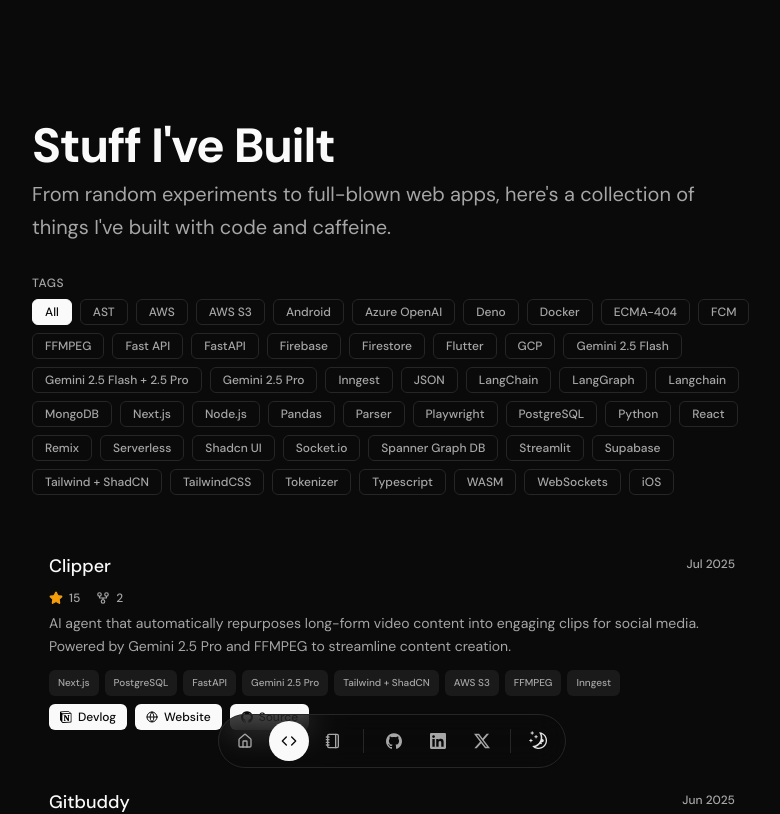
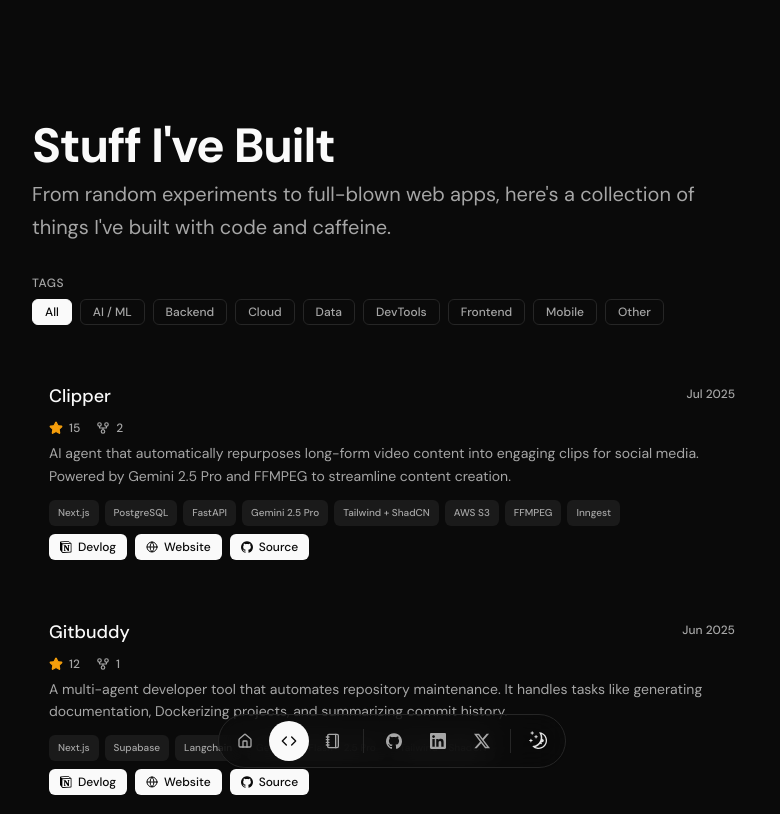
Before and after one commit to 0xadityaa/Portfolio, a Next.js app: page /projects in a window 1280 px wide. Shown: the top 814 px of the page, without its empty margins (248-1028 px from the left). Built offline with nearby package versions, Linux system fonts and the light colour scheme.

Commit message:
fix: consolidate tags, add project pagination, fix logo borders, simplify contact section

```diff
--- a/src/components/brutalist-blog-list.tsx
+++ b/src/components/brutalist-blog-list.tsx
@@ -4,8 +4,27 @@ import React, { useState, useMemo } from "react";
 import Link from "next/link";
 import BlurFade from "@/components/magicui/blur-fade";
 import { Badge } from "@/components/ui/badge";
-import { Search as SearchIcon, X as XIcon, Calendar as CalendarIcon, Tag as TagIcon } from "lucide-react";
+import { Search as SearchIcon, X as XIcon, Calendar as CalendarIcon } from "lucide-react";
 import { cn } from "@/lib/utils";
+
+// Broad category mapping for blog tags
+const BLOG_TAG_CATEGORY_MAP: Record<string, string> = {
+  "nextjs": "Frontend", "react": "Frontend", "vue": "Frontend", "css": "Frontend",
+  "typescript": "Frontend", "javascript": "Frontend", "html": "Frontend",
+  "node": "Backend", "python": "Backend", "go": "Backend", "rust": "Backend",
+  "api": "Backend", "graphql": "Backend", "rest": "Backend",
+  "ai": "AI / ML", "ml": "AI / ML", "llm": "AI / ML", "langchain": "AI / ML",
+  "openai": "AI / ML", "rag": "AI / ML", "agents": "AI / ML",
+  "aws": "Cloud", "gcp": "Cloud", "azure": "Cloud", "docker": "Cloud",
+  "kubernetes": "Cloud", "devops": "Cloud", "ci-cd": "Cloud",
+  "database": "Data", "postgresql": "Data", "mongodb": "Data", "redis": "Data",
+  "architecture": "Engineering", "system-design": "Engineering", "patterns": "Engineering",
+  "testing": "Engineering", "performance": "Engineering", "security": "Engineering",
+};
+
+function getBlogCategory(tag: string): string {
+  return BLOG_TAG_CATEGORY_MAP[tag.toLowerCase()] || "Other";
+}
 
 const BLUR_FADE_DELAY = 0.04;
 
@@ -29,15 +48,14 @@ export function BrutalistBlogList({ initialPosts }: BrutalistBlogListProps) {
   const [currentPage, setCurrentPage] = useState(1);
   const POSTS_PER_PAGE = 4;
 
-  // Extract all unique tags across all posts
-  const allTags = useMemo(() => {
-    const tagsSet = new Set<string>();
+  const allCategories = useMemo(() => {
+    const catSet = new Set<string>();
     initialPosts.forEach((post) => {
       if (post.metadata.tags) {
-        post.metadata.tags.forEach((t) => tagsSet.add(t));
+        post.metadata.tags.forEach((t) => catSet.add(getBlogCategory(t)));
       }
     });
-    return Array.from(tagsSet).sort();
+    return Array.from(catSet).sort();
   }, [initialPosts]);
 
   // Filter posts based on search query and selected tag
@@ -49,7 +67,9 @@ export function BrutalistBlogList({ initialPosts }: BrutalistBlogListProps) {
         (post.metadata.tags &&
           post.metadata.tags.some((t) => t.toLowerCase().includes(searchQuery.toLowerCase())));
 
-      const matchesTag = selectedTag ? post.metadata.tags?.includes(selectedTag) : true;
+      const matchesTag = selectedTag
+        ? post.metadata.tags?.some((t) => getBlogCategory(t) === selectedTag)
+        : true;
 
       return matchesSearch && matchesTag;
     });
@@ -94,30 +114,33 @@ export function BrutalistBlogList({ initialPosts }: BrutalistBlogListProps) {
 
           {/* Tag Selection Bar */}
           <div className="flex flex-col gap-2">
+            <div className="text-xs text-muted-foreground font-medium uppercase tracking-wider">
+              Tags
+            </div>
             <div className="flex flex-wrap gap-2">
               <button
                 onClick={() => setSelectedTag(null)}
                 className={cn(
-                  "px-3 py-1 text-xs font-medium rounded-md transition-colors cursor-pointer",
+                  "px-3 py-1 text-xs font-medium rounded-md transition-colors cursor-pointer border border-border bg-card hover:bg-muted/50 hover:text-foreground",
                   selectedTag === null
-                    ? "bg-primary text-primary-foreground"
-                    : "bg-muted text-muted-foreground hover:bg-muted/80 hover:text-foreground"
+                    ? "bg-foreground text-background hover:bg-foreground/90 border-foreground"
+                    : "text-muted-foreground"
                 )}
               >
                 All posts
               </button>
-              {allTags.map((tag) => (
+              {allCategories.map((cat) => (
                 <button
-                  key={tag}
-                  onClick={() => setSelectedTag(selectedTag === tag ? null : tag)}
+                  key={cat}
+                  onClick={() => setSelectedTag(selectedTag === cat ? null : cat)}
                   className={cn(
-                    "px-3 py-1 text-xs font-medium rounded-md transition-colors cursor-pointer",
-                    selectedTag === tag
-                      ? "bg-primary text-primary-foreground"
-                      : "bg-muted text-muted-foreground hover:bg-muted/80 hover:text-foreground"
+                    "px-3 py-1 text-xs font-medium rounded-md transition-colors cursor-pointer border border-border bg-card hover:bg-muted/50 hover:text-foreground",
+                    selectedTag === cat
+                      ? "bg-foreground text-background hover:bg-foreground/90 border-foreground"
+                      : "text-muted-foreground"
                   )}
                 >
-                  #{tag}
+                  {cat}
                 </button>
               ))}
             </div>
--- a/src/components/projects-client.tsx
+++ b/src/components/projects-client.tsx
@@ -8,6 +8,43 @@ import { Icons } from "@/components/icons";
 
 const BLUR_FADE_DELAY = 0.04;
 const PROJECTS_PER_PAGE = 6;
+
+// Broad category mapping — each granular tech maps to a high-level group
+const TAG_CATEGORY_MAP: Record<string, string> = {
+  // Frontend
+  "React": "Frontend", "Next.js": "Frontend", "Vue": "Frontend", "Angular": "Frontend",
+  "Svelte": "Frontend", "HTML": "Frontend", "CSS": "Frontend", "Tailwind CSS": "Frontend",
+  "JavaScript": "Frontend", "TypeScript": "Frontend", "Vite": "Frontend",
+  // Backend
+  "Node.js": "Backend", "Express": "Backend", "FastAPI": "Backend", "Flask": "Backend",
+  "Django": "Backend", "Spring": "Backend", "Go": "Backend", "Rust": "Backend",
+  "Python": "Backend", "Java": "Backend", "C#": "Backend", "Ruby": "Backend",
+  "GraphQL": "Backend", "REST": "Backend", "Prisma": "Backend", "Drizzle": "Backend",
+  // AI / ML
+  "LangChain": "AI / ML", "LangGraph": "AI / ML", "OpenAI": "AI / ML",
+  "Azure OpenAI": "AI / ML", "Gemini": "AI / ML", "TensorFlow": "AI / ML",
+  "PyTorch": "AI / ML", "Hugging Face": "AI / ML", "RAG": "AI / ML",
+  "langgraph": "AI / ML", "langchain": "AI / ML",
+  // Cloud & Infra
+  "AWS": "Cloud", "GCP": "Cloud", "Azure": "Cloud", "Docker": "Cloud",
+  "Kubernetes": "Cloud", "Terraform": "Cloud", "Vercel": "Cloud",
+  "AWS S3": "Cloud", "Firebase": "Cloud",
+  // Mobile
+  "Flutter": "Mobile", "React Native": "Mobile", "Dart": "Mobile",
+  "Swift": "Mobile", "Kotlin": "Mobile", "Android": "Mobile",
+  // Data & DB
+  "PostgreSQL": "Data", "MongoDB": "Data", "Redis": "Data", "Supabase": "Data",
+  "MySQL": "Data", "SQLite": "Data", "Neo4j": "Data", "Elasticsearch": "Data",
+  "supabase": "Data",
+  // DevTools
+  "Git": "DevTools", "CI/CD": "DevTools", "GitHub Actions": "DevTools",
+  "Deno": "DevTools", "FFmpeg": "DevTools", "Socket.IO": "DevTools",
+  "ffmpeg": "DevTools", "socketio": "DevTools",
+};
+
+function getCategoryForTag(tag: string): string {
+  return TAG_CATEGORY_MAP[tag] || "Other";
+}
 
 interface Project {
   title: string;
@@ -30,7 +67,7 @@ interface Project {
 
 interface ProjectsClientProps {
   projects: readonly Project[];
-  githubRepos: any[]; // Array of GitHubPinnedRepo from github.ts
+  githubRepos: any[];
 }
 
 export function ProjectsClient({ projects, githubRepos }: ProjectsClientProps) {
@@ -42,7 +79,6 @@ export function ProjectsClient({ projects, githubRepos }: ProjectsClientProps) {
     const list: Project[] = [];
     const usedRepoUrls = new Set<string>();
 
-    // 1. Process manual projects and attach stats if matched
     projects.forEach((p) => {
       let stargazerCount: number | undefined = undefined;
       let forkCount: number | undefined = undefined;
@@ -53,7 +89,7 @@ export function ProjectsClient({ projects, githubRepos }: ProjectsClientProps) {
       const repoSlug = isGitHubUrl ? p.href.split("/").pop()?.toLowerCase() : "";
 
       if (repoSlug) {
-        const match = githubRepos.find((r) => r.name.toLowerCase() === repoSlug);
+        const match = githubRepos.find((r: any) => r.name.toLowerCase() === repoSlug);
         if (match) {
           stargazerCount = match.stargazerCount;
           forkCount = match.forkCount;
@@ -72,8 +108,7 @@ export function ProjectsClient({ projects, githubRepos }: ProjectsClientProps) {
       });
     });
 
-    // 2. Add remaining github repos
-    githubRepos.forEach((repo) => {
+    githubRepos.forEach((repo: any) => {
       if (usedRepoUrls.has(repo.url.toLowerCase())) return;
 
       const links = [];
@@ -109,19 +144,24 @@ export function ProjectsClient({ projects, githubRepos }: ProjectsClientProps) {
     return list;
   }, [projects, githubRepos]);
 
-  // Extract all unique tags
-  const allTags = useMemo(() => {
-    const tagsSet = new Set<string>();
+  // Extract consolidated category tags
+  const allCategories = useMemo(() => {
+    const catSet = new Set<string>();
     mergedProjects.forEach((p) => {
-      p.technologies.forEach((t) => tagsSet.add(t));
+      p.technologies.forEach((t) => {
+        catSet.add(getCategoryForTag(t));
+      });
     });
-    return Array.from(tagsSet).sort();
+    return Array.from(catSet).sort();
   }, [mergedProjects]);
 
-  // Filter projects based on selected tag
+  // Filter projects based on selected category
   const filteredProjects = useMemo(() => {
     return mergedProjects.filter((project) => {
-      return selectedTag ? (project.technologies as readonly string[]).includes(selectedTag) : true;
+      if (!selectedTag) return true;
+      return (project.technologies as readonly string[]).some(
+        (t) => getCategoryForTag(t) === selectedTag
+      );
     });
   }, [mergedProjects, selectedTag]);
 
@@ -133,8 +173,8 @@ export function ProjectsClient({ projects, githubRepos }: ProjectsClientProps) {
   // Pagination
   const totalPages = Math.ceil(filteredProjects.length / PROJECTS_PER_PAGE);
   const paginatedProjects = useMemo(() => {
-    const startIndex = (currentPage - 1) * PROJECTS_PER_PAGE;
-    return filteredProjects.slice(startIndex, startIndex + PROJECTS_PER_PAGE);
+    const start = (currentPage - 1) * PROJECTS_PER_PAGE;
+    return filteredProjects.slice(start, start + PROJECTS_PER_PAGE);
   }, [filteredProjects, currentPage]);
 
   return (
@@ -152,9 +192,9 @@ export function ProjectsClient({ projects, githubRepos }: ProjectsClientProps) {
         </div>
       </BlurFade>
 
-      {/* Tag Filters */}
+      {/* Tags */}
       <BlurFade delay={BLUR_FADE_DELAY * 2}>
-        <div className="space-y-2">
+        <div className="flex flex-col gap-2">
           <div className="text-xs text-muted-foreground font-medium uppercase tracking-wider">
             Tags
           </div>
@@ -170,18 +210,18 @@ export function ProjectsClient({ projects, githubRepos }: ProjectsClientProps) {
             >
               All
             </button>
-            {allTags.map((tag) => (
+            {allCategories.map((cat) => (
               <button
-                key={tag}
-                onClick={() => setSelectedTag(selectedTag === tag ? null : tag)}
+                key={cat}
+                onClick={() => setSelectedTag(selectedTag === cat ? null : cat)}
                 className={cn(
                   "px-3 py-1 text-xs font-medium rounded-md transition-colors cursor-pointer border border-border bg-card hover:bg-muted/50 hover:text-foreground",
-                  selectedTag === tag
+                  selectedTag === cat
                     ? "bg-foreground text-background hover:bg-foreground/90 border-foreground"
                     : "text-muted-foreground"
                 )}
               >
-                {tag}
+                {cat}
               </button>
             ))}
           </div>
@@ -223,7 +263,9 @@ export function ProjectsClient({ projects, githubRepos }: ProjectsClientProps) {
               No active projects match your filter. Try a different tag.
             </p>
             <button
-              onClick={() => setSelectedTag(null)}
+              onClick={() => {
+                setSelectedTag(null);
+              }}
               className="mt-6 px-4 py-2 bg-foreground text-background text-sm font-medium rounded-md hover:bg-foreground/90 transition-colors cursor-pointer border border-transparent"
             >
               Reset Filters
--- a/src/components/resume-card.tsx
+++ b/src/components/resume-card.tsx
@@ -30,7 +30,7 @@ export const ResumeCard = ({
     <Link href={href || "#"} className="block cursor-pointer group">
       <div className="flex gap-4 p-4 -mx-4 rounded-xl transition-colors hover:bg-muted/50" suppressHydrationWarning>
         <div className="flex-none mt-1" suppressHydrationWarning>
-          <div className="size-10 sm:size-12 rounded-lg bg-muted/50 flex items-center justify-center overflow-hidden p-1" suppressHydrationWarning>
+          <div className="size-12 sm:size-14 rounded-lg bg-muted/50 flex items-center justify-center overflow-hidden p-1.5" suppressHydrationWarning>
             {logoUrl ? (
               <img src={logoUrl} alt={altText} className="h-full w-full object-contain" />
             ) : (
--- a/src/data/resume.tsx
+++ b/src/data/resume.tsx
@@ -13,18 +13,51 @@ export const DATA = {
     "I&apos;m a full-stack engineer based in Toronto, building things that live on the web. I thrive on solving interesting problems, from architecting and shipping features e2e to building infra and dev tools. When I&apos;m not in the terminal, you&apos;ll find me exploring nature, making music, or gaming.",
   avatarUrl: "/Me.jpeg",
   skills: [
-    "TypeScript",
-    "React / Next.js",
-    "Node.js / Bun",
-    "Python / FastAPI",
-    "PostgreSQL / MongoDB",
-    "Docker / Kubernetes",
-    "Azure / GCP",
-    "LangChain / LangGraph",
-    "Redis / Kafka",
+    "React",
+    "Nest.js",
+    "Tanstack",
+    "Next.js",
+    "React Native",
+    "Node",
+    "Bun",
+    "Deno",
+    "Javascript",
+    "Typescript",
+    "React Query",
+    "Redux",
+    "Tailwind",
+    "Jest",
+    "Playwright",
+    "Sentry",
+    "Storybook",
+    "Spring Boot",
+    "Docker",
+    "MS SQL",
+    "MySQL",
+    "PostgreSQL",
+    "MongoDB",
+    "Firebase",
+    "FastAPI",
+    "Supabase",
+    "Convex",
+    "Redis",
+    "Kafka",
+    "WebSockets",
+    "Prisma",
+    "TypeORM",
+    "Git",
     "GitHub Actions",
-    "Prisma / TypeORM",
-    "WebSockets",
+    "Azure",
+    "Azure DevOps",
+    "GCP",
+    "Vercel",
+    "TensorFlow",
+    "Vercel AI SDK",
+    "LangChain",
+    "Vertex AI",
+    "MCP",
+    "Opentelemetry",
+    "Datadog",
   ],
   navbar: [
     { href: "/", icon: HomeIcon, label: "Home" },
```
Also changed, not shown: src/app/blog/[slug]/page.tsx (+34 -28 lines), src/app/page.tsx (+9 -15 lines).
